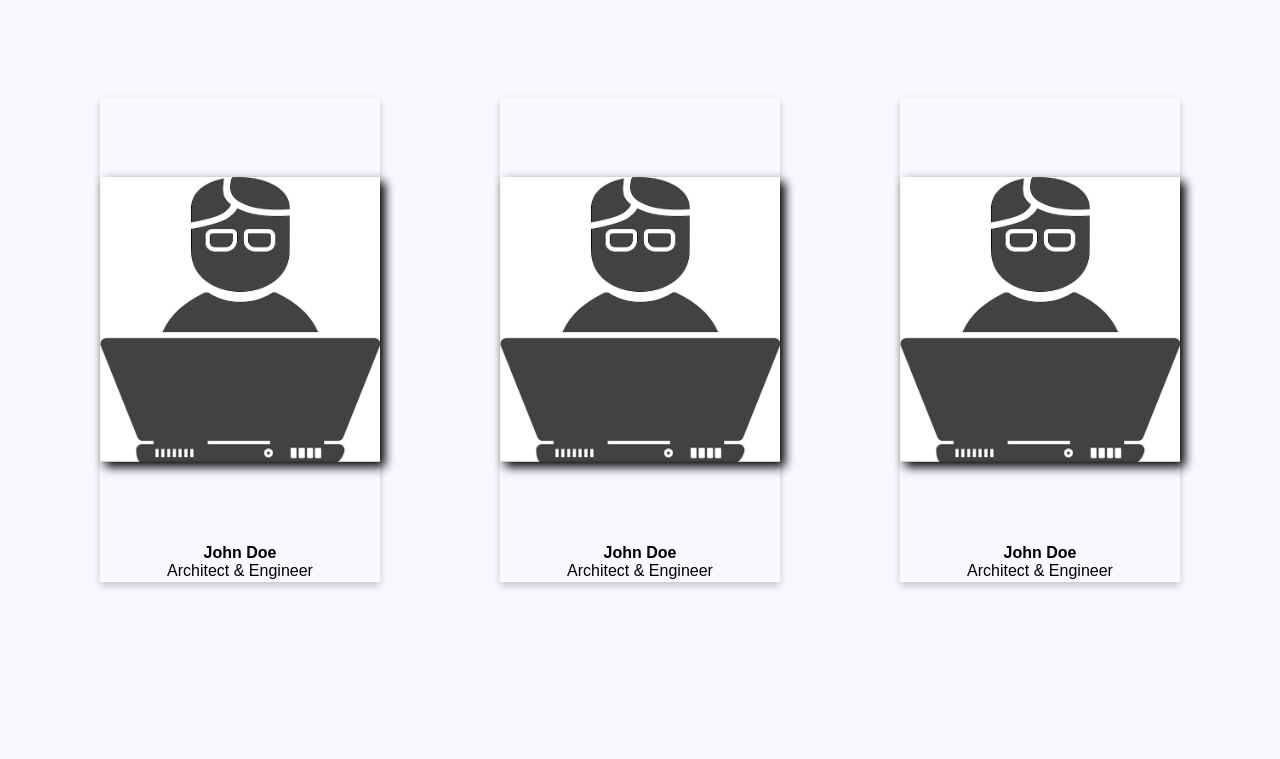
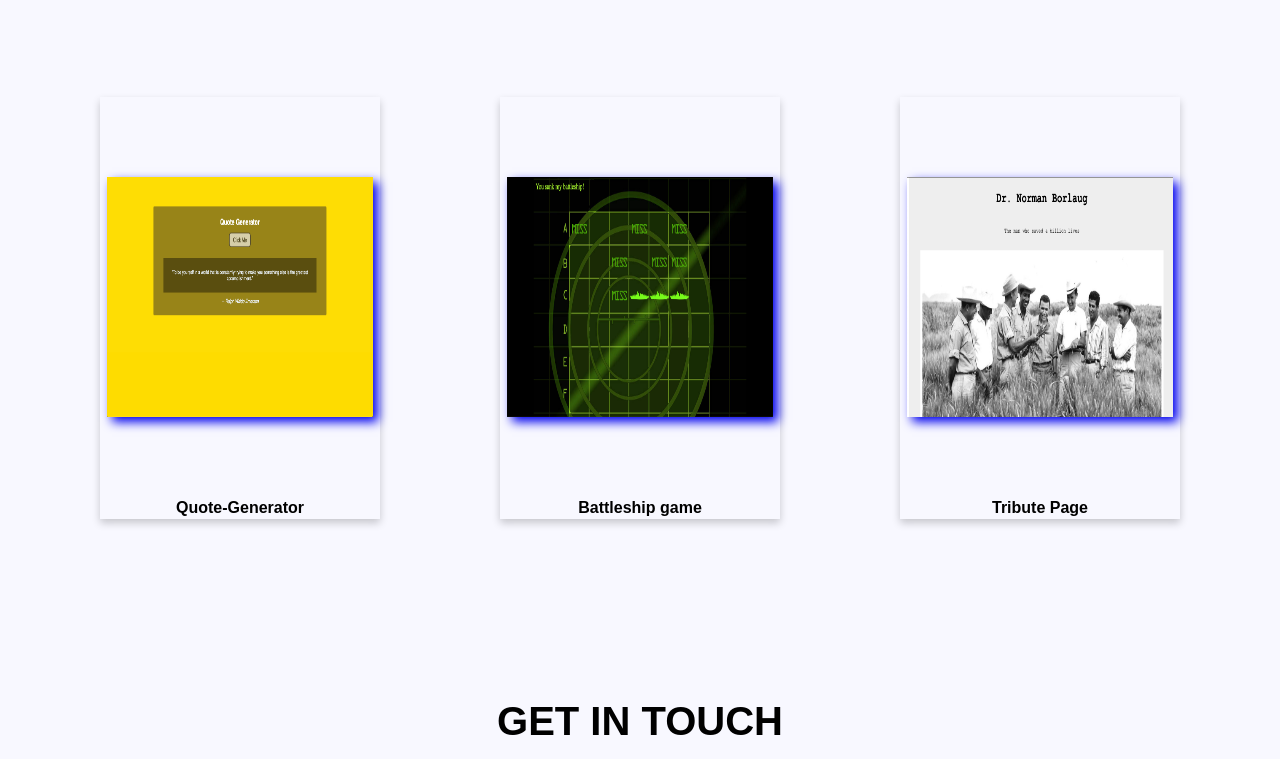
Before and after one commit to Syntax-hue/Portfolio, a plain HTML site: page Portfolio.html in a window 1280 px wide. Shown: the part 2148-2907 px from the top of the page. Drawn offline with Linux system fonts and the light colour scheme.

Commit message:
Adding jpges and html stuff

```diff
--- a/Portfolio.html
+++ b/Portfolio.html
@@ -27,7 +27,7 @@
                 I've done many programming courses at coursera, codecademy, but my favorite one is FreeCodeCamp which has the best community ever. I'm also doing CodeWars.
             </p>
             <br />
-            <p class="about-p2">My core skills are: Eloquent Javascript(ES6), CSS and HTML, Git & GitHub, React, Node(npm), Python.</p>
+            <p class="about-p2">My core skills are: Eloquent Javascript(ES6), CSS and HTML, Git & GitHub, React, Node(npm), Express, MongoDB, Python.</p>
             <br />
             <p class="about-p3">My soft skills: critical thinking & problem solving, creativity, willingness to learn.</p>
             <br />
@@ -42,26 +42,26 @@
 
         <div class="projects-container">
             <div class="project1">
-                <img src="developer.jpg" alt="Avatar" style="width:100%">
+                <a href="https://syntax-hue.github.io/Quote-Generator/"><img src="quote.jpg" alt="Quote-generator" class="img-project" ></a>
                 <div class="project1-container">
-                  <h4><b>John Doe</b></h4>
-                  <p>Architect & Engineer</p>
+                  <h4><b>Quote-Generator</b></h4>
+
                 </div>
               </div>
 
               <div class="project2">
-                <img src="developer.jpg" alt="Avatar" style="width:100%">
+               <a href="https://syntax-hue.github.io/BattleShip/"><img src="battleship.jpg" alt="battleship game" class="img-project"></a>
                 <div class="project2-container">
-                  <h4><b>John Doe</b></h4>
-                  <p>Architect & Engineer</p>
+                  <h4><b>Battleship game</b></h4>
+
                 </div>
               </div>
 
               <div class="project3">
-                <img src="developer.jpg" alt="Avatar" style="width:100%">
+               <a href="https://syntax-hue.github.io/Tribute-Page/"><img src="tribute.jpg" alt="tribute page" class="img-project"></a>
                 <div class="project3-container">
-                  <h4><b>John Doe</b></h4>
-                  <p>Architect & Engineer</p>
+                  <h4><b>Tribute Page</b></h4>
+
                 </div>
               </div>
         </div>
--- a/style.css
+++ b/style.css
@@ -63,6 +63,11 @@ body {
     h1 {
         font-size: 2.5rem;
     }
+}
+
+.img-project {
+  width: 95%;
+  height: 30vh;
 }
 
 .page-two {
```
Also changed, not shown: battleship.jpg (added), quote.jpg (added), tribute.jpg (added), 1 other file.
